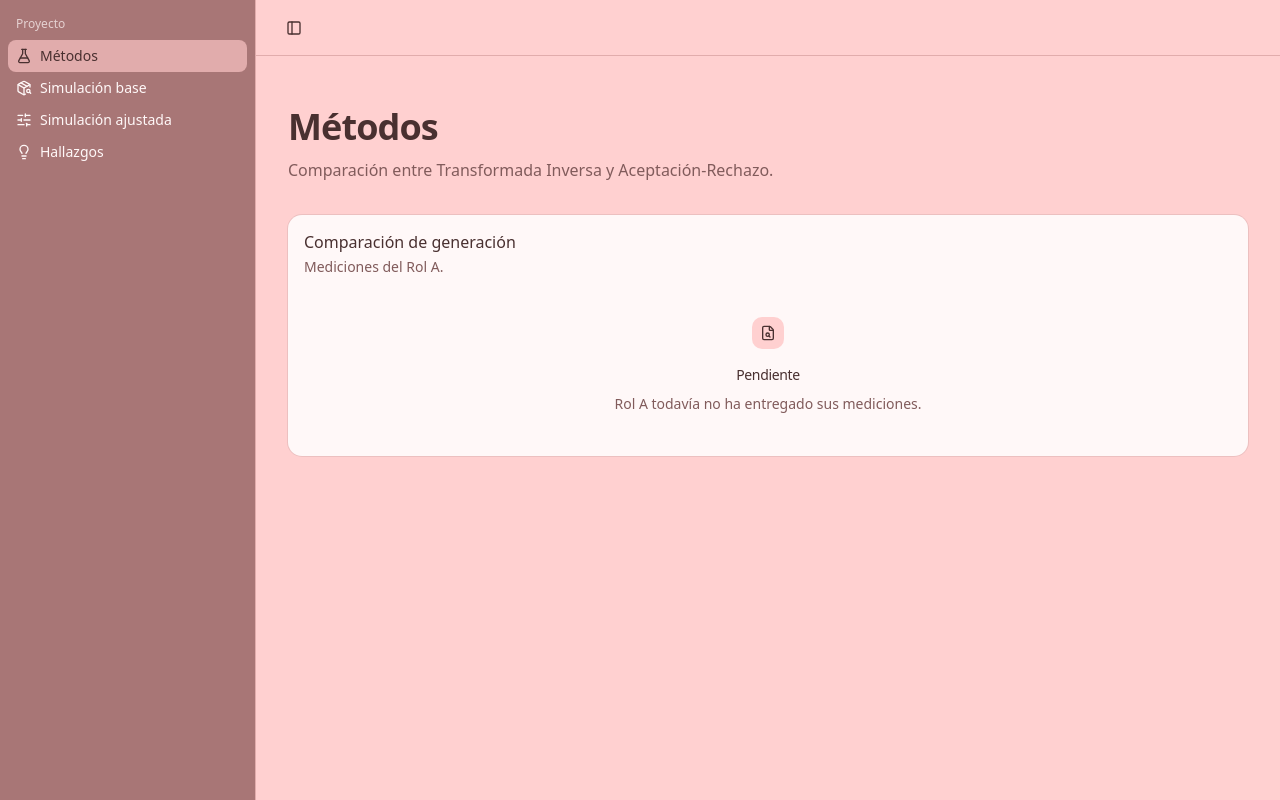
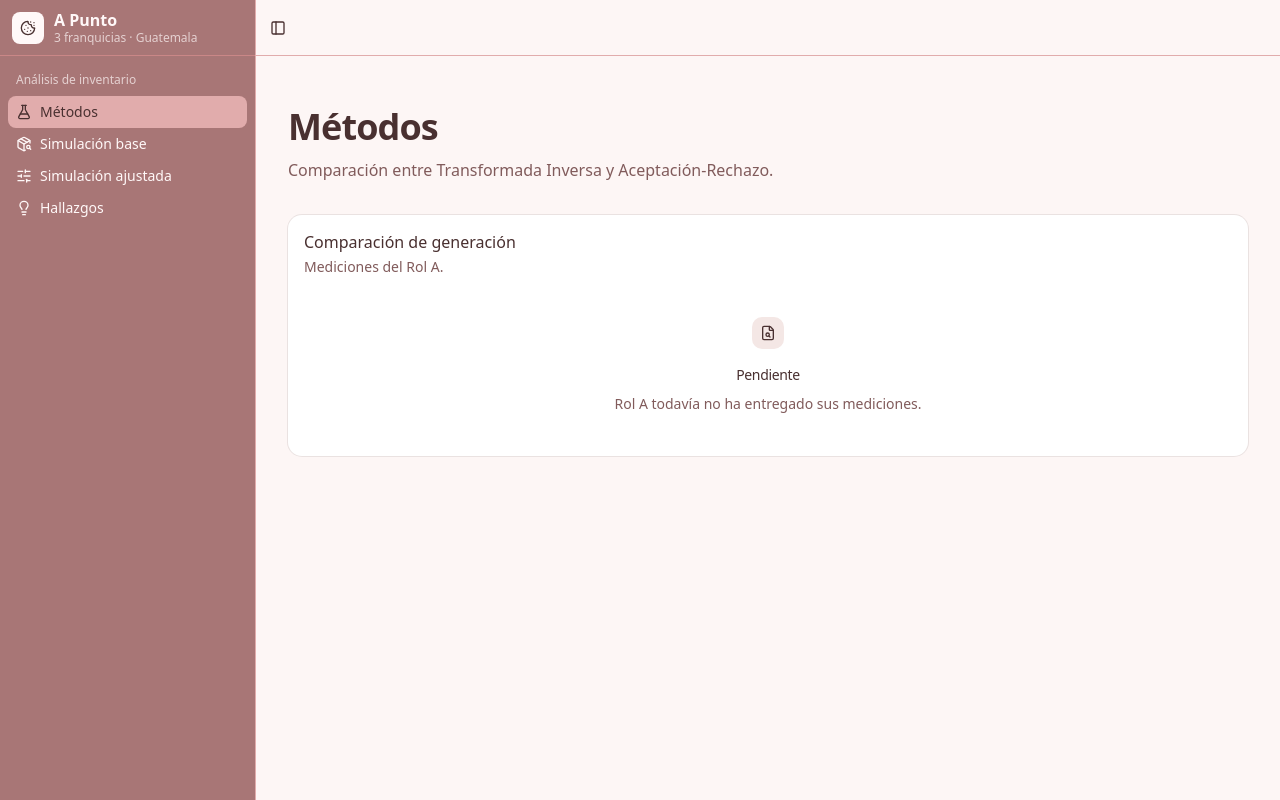
Before and after one commit to PeDro0210AVI/Project-1-Simulation, a Next.js app in the folder web/: page /metodos in a window 1280 px wide. Built offline with nearby package versions, Linux system fonts and the light colour scheme.

Commit message:
style: ajustes paleta y sidebar

```diff
--- a/web/src/app/(dashboard)/layout.tsx
+++ b/web/src/app/(dashboard)/layout.tsx
@@ -10,11 +10,17 @@ export default function DashboardLayout({
   children: React.ReactNode;
 }) {
   return (
-    <SidebarProvider defaultOpen>
+    <SidebarProvider
+      defaultOpen
+      style={{ "--sidebar-width-icon": "4rem" } as React.CSSProperties}
+    >
       <AppSidebar />
       <SidebarInset>
-        <header className="flex h-14 items-center border-b px-4 md:px-6">
-          <SidebarTrigger aria-label="Abrir o cerrar navegación" />
+        <header className="flex h-14 items-center border-b px-2">
+          <SidebarTrigger
+            aria-label="Abrir o cerrar navegación"
+            className="cursor-pointer transition-colors hover:bg-muted hover:text-foreground"
+          />
         </header>
         <main className="mx-auto flex w-full max-w-6xl flex-col gap-8 px-4 py-8 md:px-8 md:py-12">
           {children}
--- a/web/src/app/globals.css
+++ b/web/src/app/globals.css
@@ -61,9 +61,9 @@
     sans-serif;
   --font-numeric:
     ui-monospace, "SFMono-Regular", Menlo, Monaco, Consolas, monospace;
-  --background: #ffd0d0;
+  --background: #fdf6f5;
   --foreground: #493030;
-  --card: #fff8f8;
+  --card: #ffffff;
   --card-foreground: #493030;
   --popover: var(--card);
   --popover-foreground: var(--card-foreground);
@@ -71,7 +71,7 @@
   --primary-foreground: #fff8f8;
   --secondary: #e1acac;
   --secondary-foreground: #553838;
-  --muted: #ffd0d0;
+  --muted: #f4e7e5;
   --muted-foreground: #815b5b;
   --accent: #ca8787;
   --accent-foreground: #493030;
@@ -88,16 +88,16 @@
   --sidebar-accent-foreground: #493030;
   --sidebar-border: #ca8787;
   --sidebar-ring: #fff8f8;
-  --waste: #e1acac;
-  --waste-foreground: #493030;
-  --unmet-demand: #ca8787;
-  --unmet-demand-foreground: #493030;
-  --profit: #a87676;
-  --profit-foreground: #493030;
-  --policy-base: #e1acac;
-  --policy-base-foreground: #493030;
-  --policy-optimal: #ffd0d0;
-  --policy-optimal-foreground: #493030;
+  --waste: #8f5f2e;
+  --waste-foreground: #fdf6f5;
+  --unmet-demand: #a8404f;
+  --unmet-demand-foreground: #fdf6f5;
+  --profit: #2f7a62;
+  --profit-foreground: #fdf6f5;
+  --policy-base: #4f5b9e;
+  --policy-base-foreground: #fdf6f5;
+  --policy-optimal: #7a509b;
+  --policy-optimal-foreground: #fdf6f5;
   --chart-1: var(--profit);
   --chart-2: var(--policy-optimal);
   --chart-3: var(--waste);
--- a/web/src/components/app-sidebar.tsx
+++ b/web/src/components/app-sidebar.tsx
@@ -1,6 +1,8 @@
 "use client";
+import Link from "next/link";
 import { usePathname } from "next/navigation";
 import {
+  Cookie,
   FlaskConical,
   Lightbulb,
   PackageSearch,
@@ -12,12 +14,13 @@ import {
   SidebarGroup,
   SidebarGroupContent,
   SidebarGroupLabel,
+  SidebarHeader,
   SidebarMenu,
   SidebarMenuButton,
   SidebarMenuItem,
   SidebarRail,
 } from "@/components/ui/sidebar";
-const files = [
+const secciones = [
   { href: "/metodos", label: "Métodos", icon: FlaskConical },
   { href: "/simulacion-base", label: "Simulación base", icon: PackageSearch },
   {
@@ -31,17 +34,31 @@ export function AppSidebar() {
   const pathname = usePathname();
   return (
     <Sidebar collapsible="icon">
+      <SidebarHeader className="h-14 justify-center border-b border-sidebar-border">
+        <div className="flex items-center gap-2.5 px-1 group-data-[collapsible=icon]:justify-center group-data-[collapsible=icon]:px-0">
+          <div className="flex size-8 shrink-0 items-center justify-center rounded-md bg-sidebar-primary text-sidebar-primary-foreground">
+            <Cookie className="size-4" />
+          </div>
+          <div className="flex flex-col leading-tight group-data-[collapsible=icon]:hidden">
+            <span className="truncate font-semibold">A Punto</span>
+            <span className="truncate text-xs text-sidebar-foreground/70">
+              3 franquicias · Guatemala
+            </span>
+          </div>
+        </div>
+      </SidebarHeader>
       <SidebarContent>
         <SidebarGroup>
-          <SidebarGroupLabel>Proyecto</SidebarGroupLabel>
+          <SidebarGroupLabel>Análisis de inventario</SidebarGroupLabel>
           <SidebarGroupContent>
             <SidebarMenu>
-              {files.map(({ href, label, icon: Icon }) => (
+              {secciones.map(({ href, label, icon: Icon }) => (
                 <SidebarMenuItem key={href}>
                   <SidebarMenuButton
-                    render={<a href={href} />}
+                    render={<Link href={href} />}
                     isActive={pathname === href}
                     tooltip={label}
+                    className="cursor-pointer group-data-[collapsible=icon]:mx-auto"
                   >
                     <Icon />
                     <span>{label}</span>
```
Also changed, not shown: 1 other file (tests, documents, lock files or other folders).
